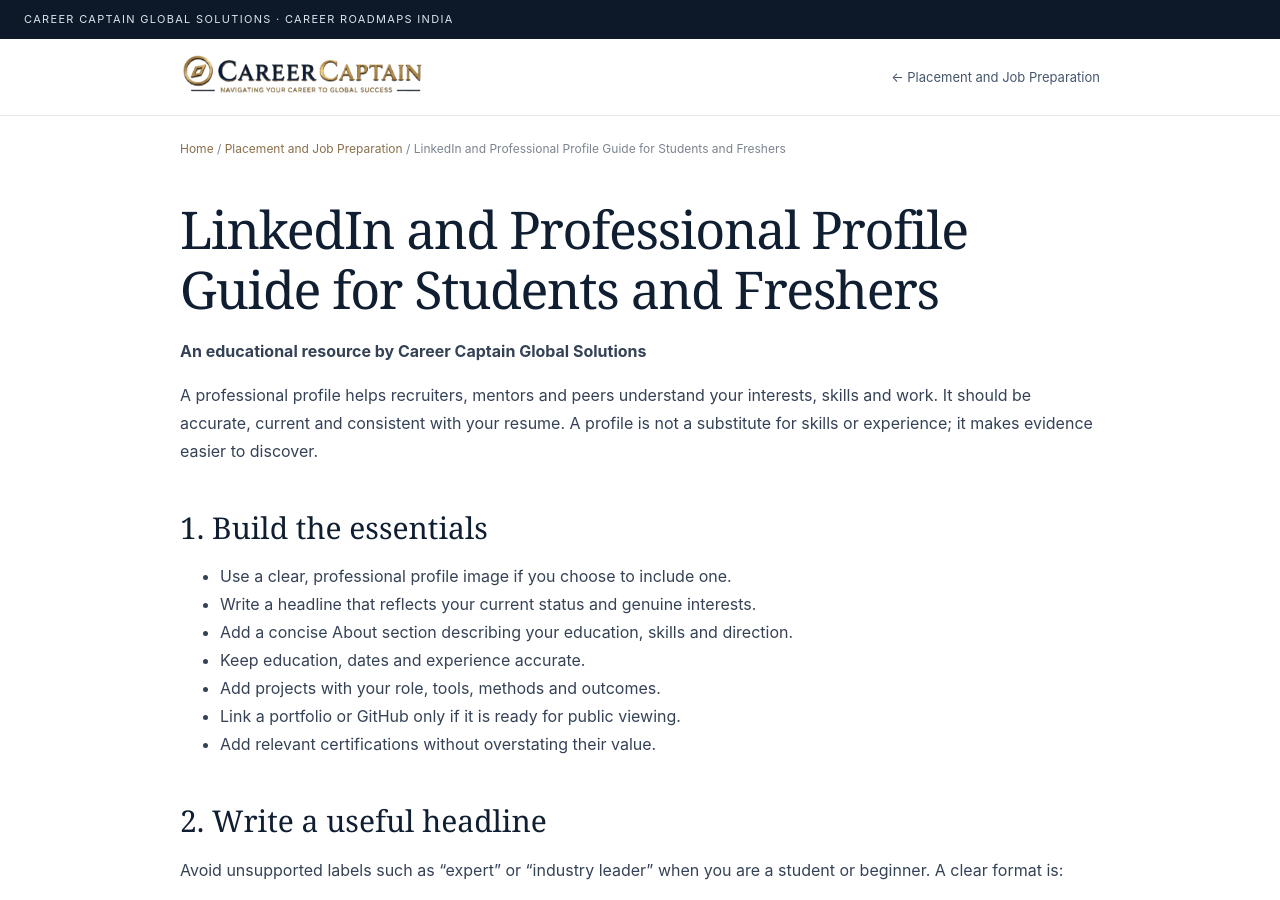
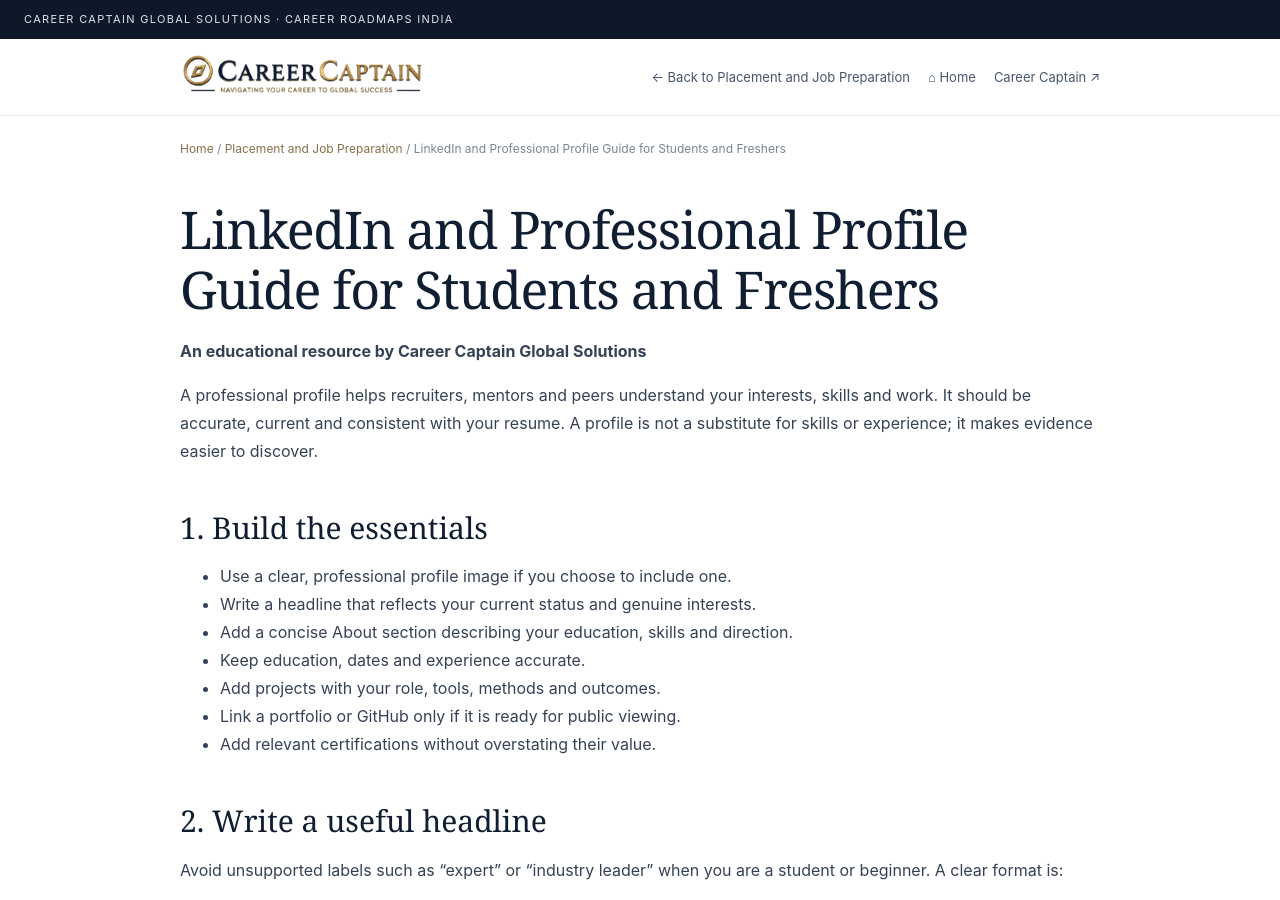
Before and after one commit to Career-Captain-Global-Solutions/Career-Roadmaps-India, a Jekyll site: the page built from 05-placement-preparation/linkedin-and-professional-profile-guide-for-students.md, in a window 1280 px wide and 900 px high. Built offline with Jekyll 4.4.1, drawn with Linux system fonts in a browser that asks for light colours.

Commit message:
Add consistent home and back navigation

```diff
--- a/_layouts/guide.html
+++ b/_layouts/guide.html
@@ -8,6 +8,8 @@
 <meta name="robots" content="index,follow,max-image-preview:large">
 <link rel="canonical" href="{{ page.url | absolute_url }}">
 <meta name="theme-color" content="#101e32">
+<link rel="icon" type="image/png" href="{{ '/favicon.png' | relative_url }}?v=3">
+<link rel="shortcut icon" type="image/png" href="{{ '/favicon.png' | relative_url }}?v=3">
 <meta property="og:type" content="article">
 <meta property="og:title" content="{% if page.seo_title and page.seo_title contains "..." %}{{ page.title | escape }}{% else %}{{ page.seo_title | default: page.title | escape }}{% endif %}">
 <meta property="og:description" content="{% if page.description contains "..." %}{{ content | strip_html | normalize_whitespace | truncate: 155 | escape }}{% else %}{{ page.description | strip_html | normalize_whitespace | escape }}{% endif %}">
@@ -26,7 +28,7 @@
 </head>
 <body>
 <div class="top">Career Captain Global Solutions · Career Roadmaps India</div>
-<header><div class="wrap nav"><a href="{{ '/' | relative_url }}" aria-label="Career Roadmaps India home"><img src="{{ '/images/career-captain-official-logo.png' | relative_url }}" alt="Career Captain official logo"></a><a href="{{ page.category_url | relative_url }}">← {{ page.category_name }}</a></div></header>
+<header><div class="wrap nav"><a href="{{ '/' | relative_url }}" aria-label="Career Roadmaps India home"><img src="{{ '/images/career-captain-official-logo.png' | relative_url }}" alt="Career Captain official logo"></a><div style="display:flex;gap:18px;align-items:center;flex-wrap:wrap"><a href="{{ page.category_url | relative_url }}">← Back to {{ page.category_name }}</a><a href="{{ '/' | relative_url }}">⌂ Home</a><a href="https://careercaptain.co.in/">Career Captain ↗</a></div></div></header>
 <main class="wrap">
 <div class="crumb"><a href="{{ '/' | relative_url }}">Home</a> / <a href="{{ page.category_url | relative_url }}">{{ page.category_name }}</a> / {{ page.title | escape }}</div>
 <article class="article">
```
